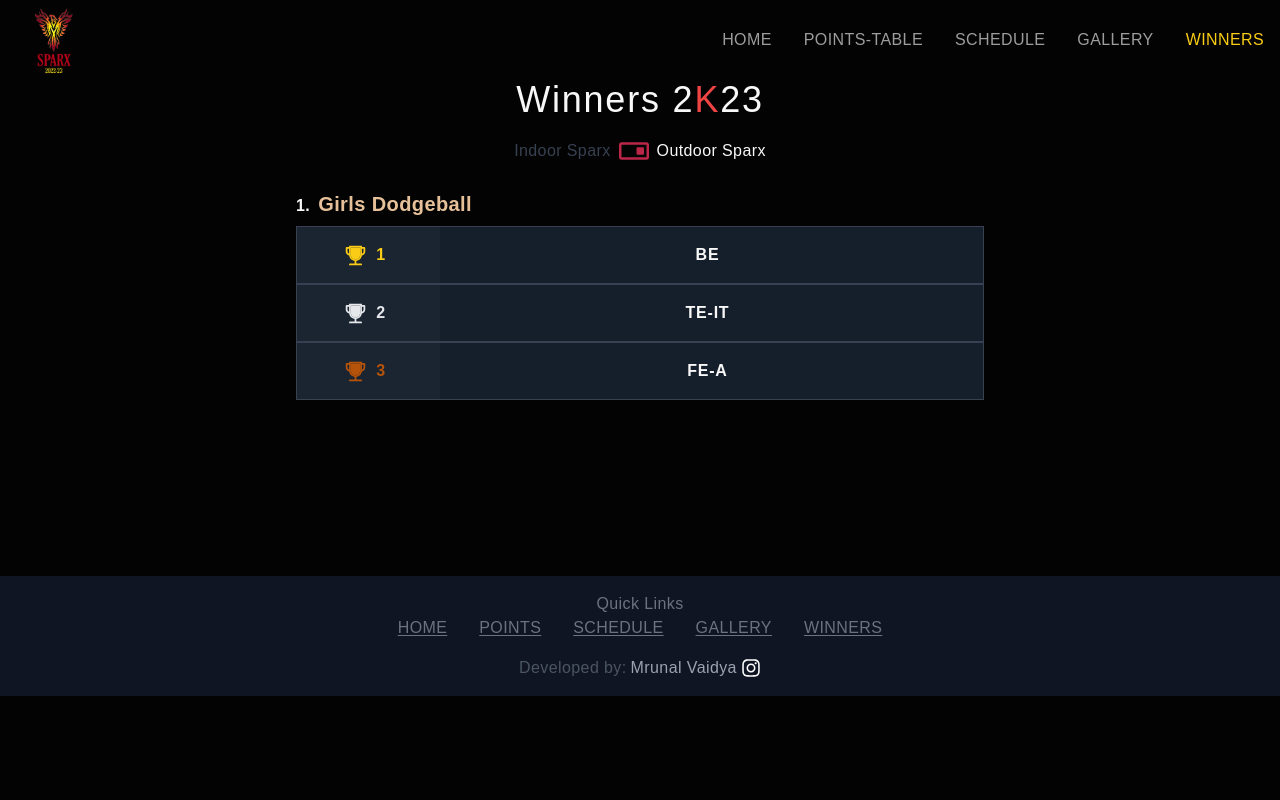
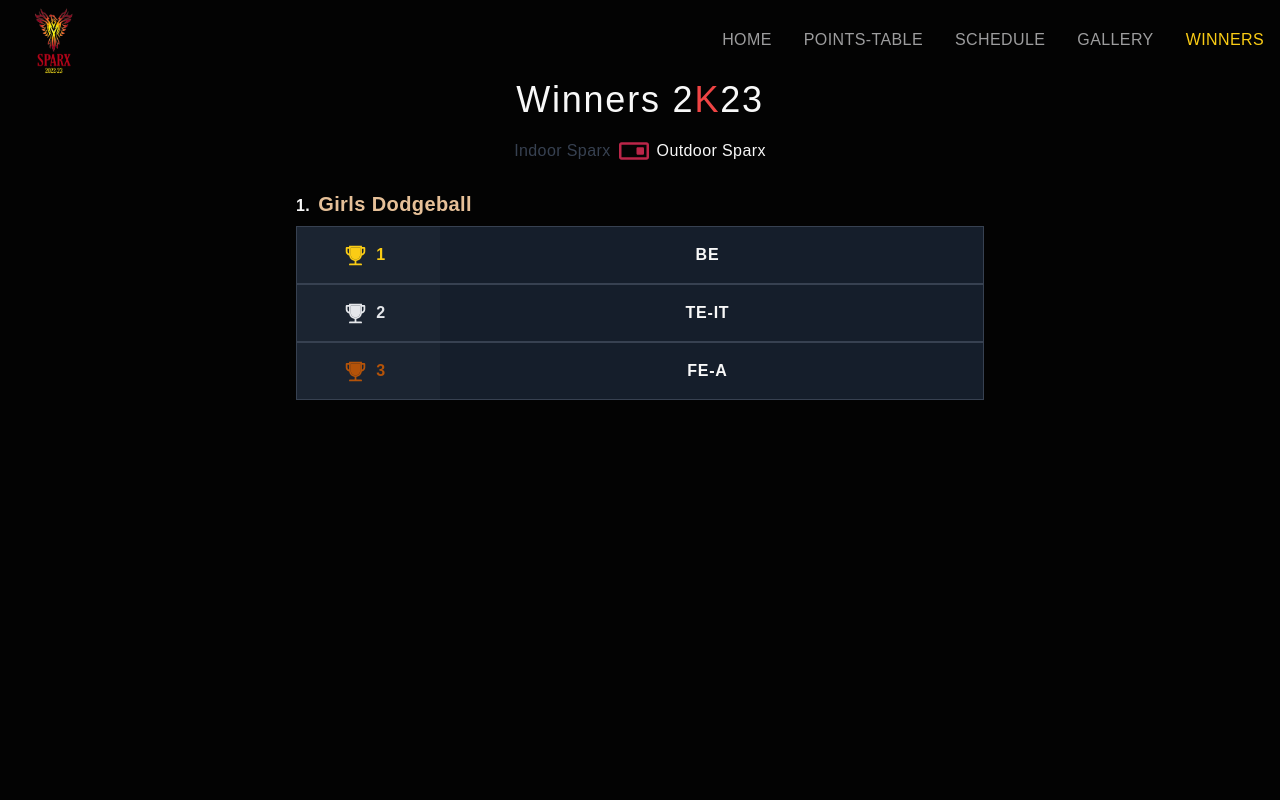
Before and after one commit to MrunalVaidya0715/sparx-website, a Next.js app in the folder sparx-web-app/: page /winners in a window 1280 px wide. Both pictures are taken after a click on the element 633 px from the left and 151 px from the top of the page. Shown: the top 800 px of the page. Built offline with nearby package versions, Linux system fonts and the light colour scheme.

Commit message:
Added h-screen in Winners.jsx

```diff
--- a/sparx-web-app/components/Winners.jsx
+++ b/sparx-web-app/components/Winners.jsx
@@ -7,12 +7,12 @@ const Winners = () => {
 
 
   return (
-    <>
+    <div className=' flex flex-col justify-start items-center h-screen w-full'>
       {
         winnersOutdoor.map((item) => {
           return (
             <>
-              <div className=' flex flex-col items-center justify-between w-full mb-4 px-4 mt-6'>
+              <div className='flex flex-col items-center justify-between w-full mb-4 px-4 mt-6'>
                 {/**SportsName */}
                 <div className=' flex items-baseline justify-between w-full'>
                   {/**No, Sports */}
@@ -76,7 +76,7 @@ const Winners = () => {
           )
         })
       }
-    </>
+    </div>
   )
 }
 
```
Also changed, not shown: sparx-web-app/src/winnersOutdoor.js (line endings or trailing spaces).
